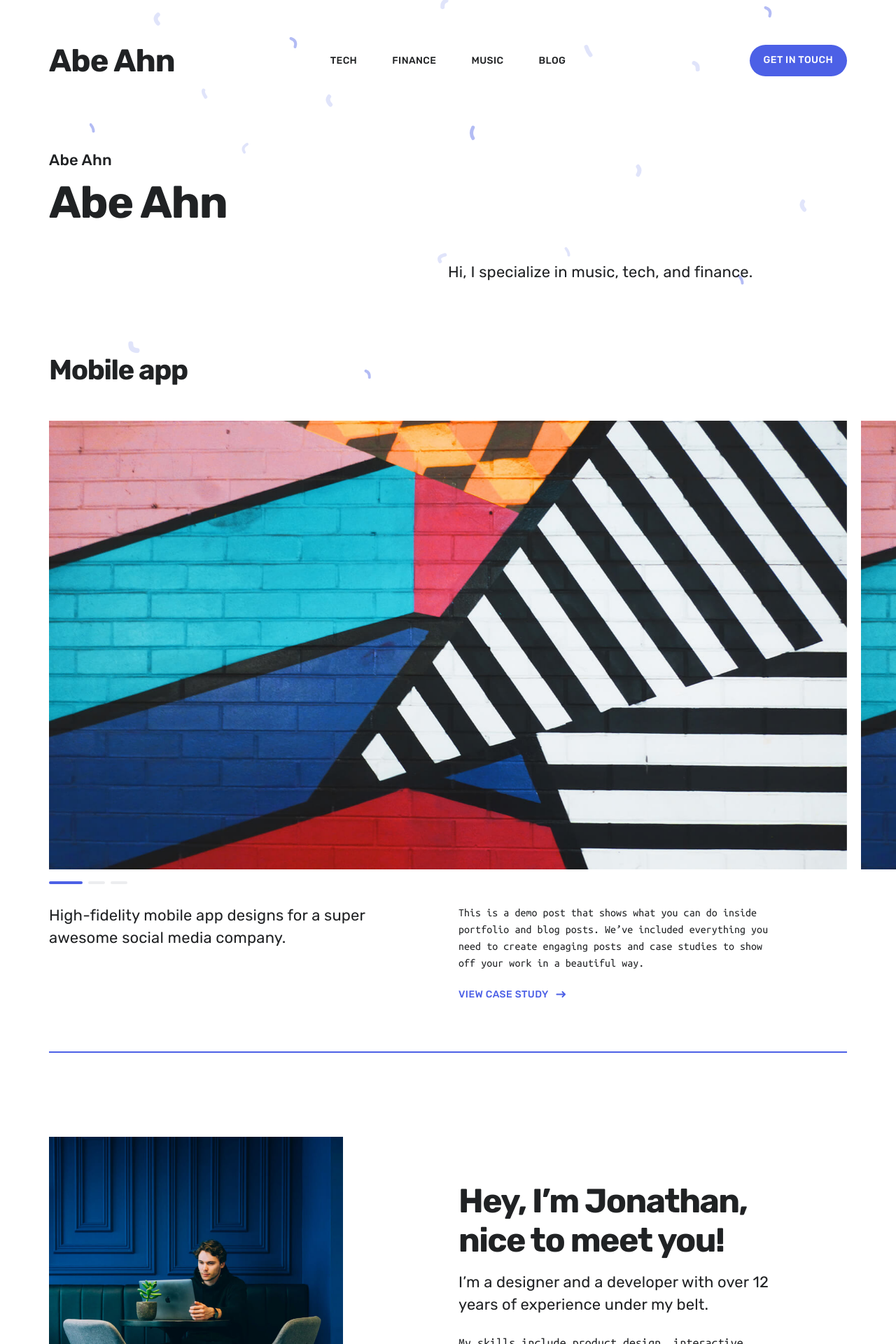
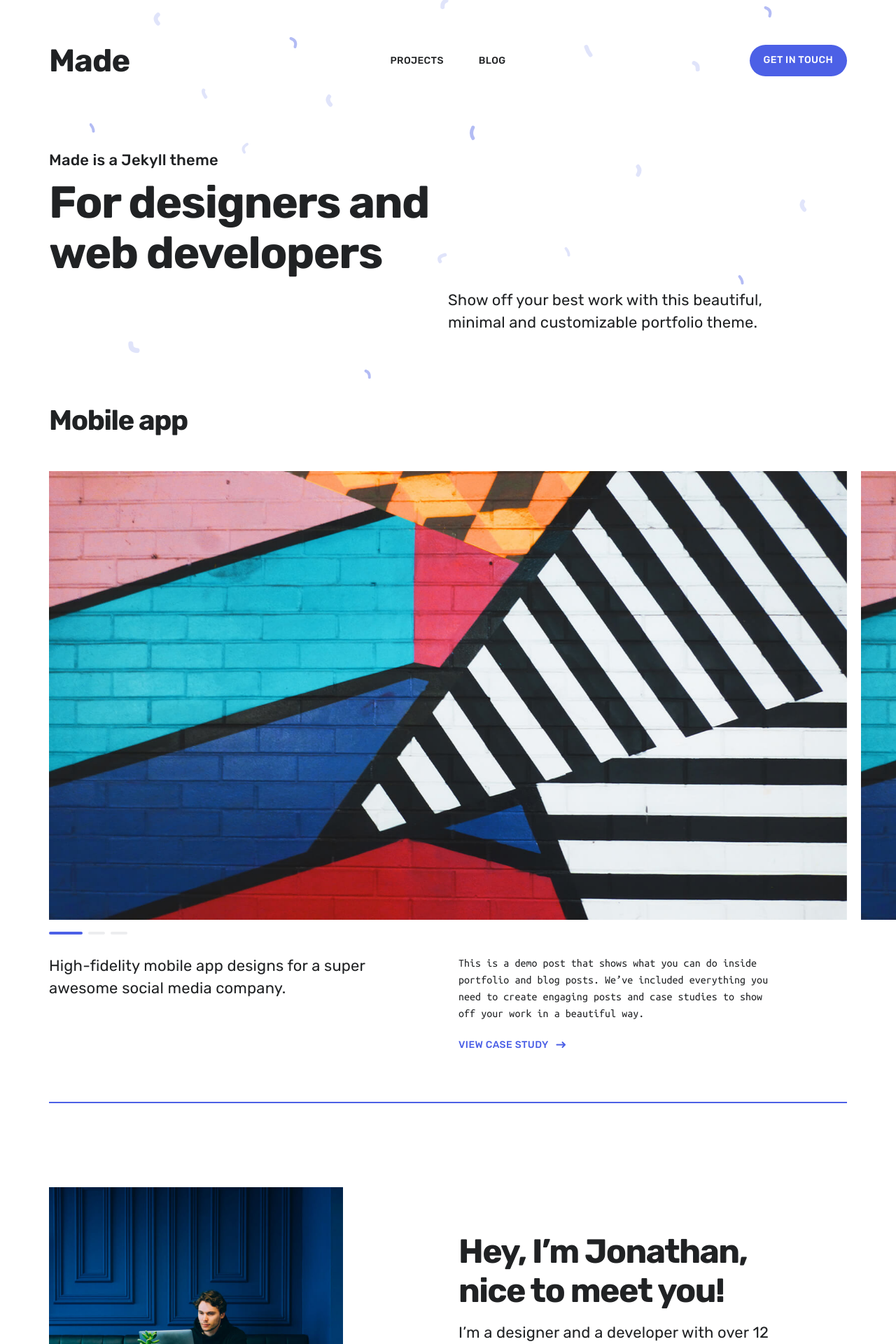
Before and after one commit to abemsq/abe-portfolio, a Jekyll site: the page built from index.html, in a window 1280 px wide. Shown: the top 1920 px of the page at 70% size. Built offline with Jekyll 4.4.1, drawn with Linux system fonts in a browser that asks for light colours; nearby versions of some CDN libraries; some of the changed text lies outside the part shown.

Commit message:
Reset Pages

```diff
--- a/CNAME
+++ /dev/null
@@ -1 +0,0 @@
-abeahn.com
--- a/_config.yml
+++ b/_config.yml
@@ -1,6 +1,6 @@
-site: Abe Ahn
+site: Made Jekyll Theme
 
-url: https://abeahn.com
+url:
 baseurl:
 
 collections:
--- a/_includes/component__contact.html
+++ b/_includes/component__contact.html
@@ -4,25 +4,25 @@
   <div class="wrap">
     <div class="contact__wrap">
       <header class="contact__header">
-        <h2 class="title">Contact</h2>
-        <p class="subtitle--light">Prefer using email? Say hi!<a
+        <h2 class="title">Get In Touch</h2>
+        <p class="subtitle--light">Prefer using email? Say hi at <a
             href="mailto: {{ site.data.settings.contact_settings.email_address }}">{{ site.data.settings.contact_settings.email_address }}</a>
         </p>
       </header>
 
       <form method="POST" action="{{ site.data.settings.contact_settings.form_action }}" class="contact__form">
         <div class="input-group">
-          <label for="name"></label>
-          <input type="text" name="name" id="name" placeholder="Name" />
+          <label for="name">Your Name</label>
+          <input type="text" name="name" id="name" placeholder="What should I call you?" />
         </div>
 
         <div class="input-group">
-          <label for="email"></label>
-          <input type="email" name="email" id="email" placeholder="E-mail Address" />
+          <label for="email">Your Email</label>
+          <input type="email" name="email" id="email" placeholder="What's your email address?" />
         </div>
 
         <div class="input-group">
-          <label for="message"></label>
+          <label for="message">Your Message</label>
           <textarea name="message" id="message" placeholder="What’s on your mind?" rows="4"></textarea>
         </div>
 
--- a/_includes/footer.html
+++ b/_includes/footer.html
@@ -15,7 +15,8 @@
 			{% if site.data.settings.footer_settings.tagline %}
 			<p>{{ site.data.settings.footer_settings.tagline }}</p>
 			{% endif %}
-			<span class="footnote">© {{ 'now' | date: "%Y" }} Abe Ahn</span>
+			<span class="footnote">© {{ 'now' | date: "%Y" }} {{ site.data.settings.basic_settings.site_title }}</span>
+			<a href="https://jekyllthemes.io" class="footnote" target="_blank">Jekyll Themes</a>
 		</div>
 
 	</div>
--- a/index.html
+++ b/index.html
@@ -1,8 +1,8 @@
 ---
 layout: default
-overtitle: Abe Ahn
-title: Abe Ahn
-description: Hi, I specialize in music, tech, and finance.
+overtitle: Made is a Jekyll theme
+title: For designers and web developers
+description: Show off your best work with this beautiful, minimal and customizable portfolio theme.
 featured_image: /images/social.jpg
 ---
 
@@ -15,8 +15,8 @@ featured_image: /images/social.jpg
 	<section class="hero">
 		<div class="wrap grid">
 			<div class="title">
-				<p class="subtitle">Abe Ahn</p>
-				<h1>Abe Ahn</h1>
+				<p class="subtitle">{{ page.overtitle }}</p>
+				<h1>{{ page.title }}</h1>
 			</div>
 
 			<p class="intro subtitle--light">
```
Also changed, not shown: _LICENSE.md (added, +45 -0 lines), _data/settings.yml (+10 -14 lines), _layouts/finance.html (deleted, +0 -34 lines), _layouts/music.html (deleted, +0 -34 lines), _layouts/tech.html (deleted, +0 -34 lines), images/favicon.png.
